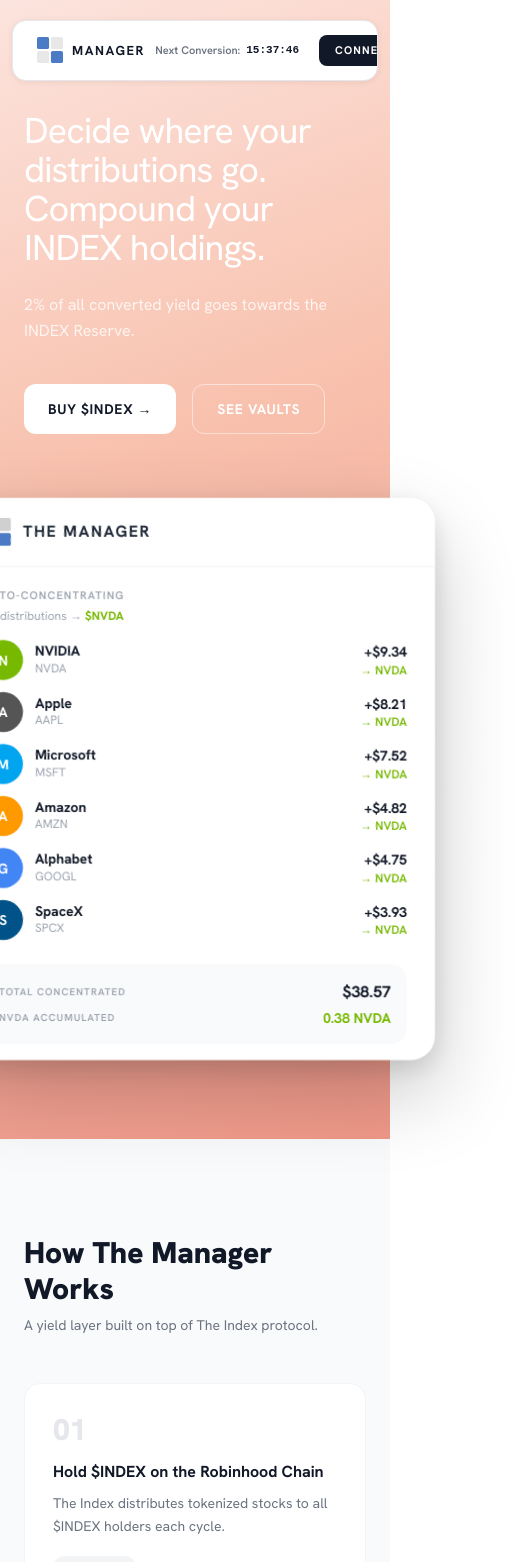
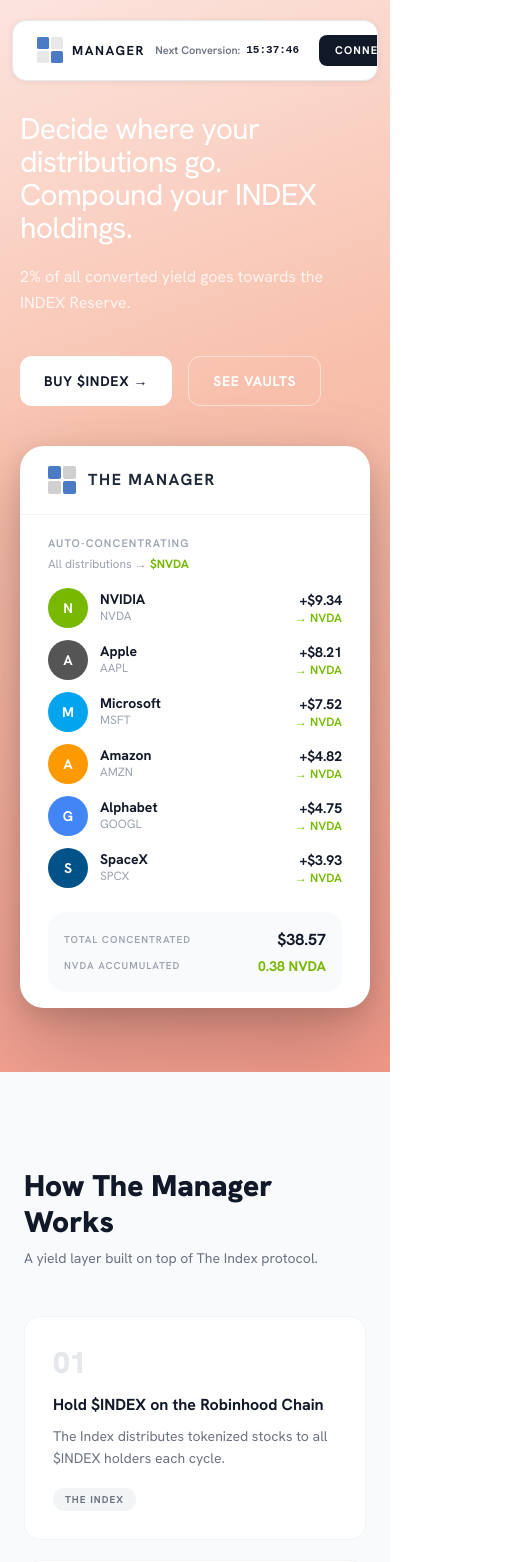
Before and after one commit to pepper-mt4u/the-manager, a React (Vite) app: page / in a window 390 px wide. Shown: the top 1562 px of the page, 514 px wide, since content can reach past the window. Built offline with nearby package versions, Linux system fonts and the light colour scheme.

Commit message:
Full mobile layout fix across all pages

```diff
--- a/src/index.css
+++ b/src/index.css
@@ -30,6 +30,17 @@
   animation-delay: 0.15s;
 }
 
+/* On mobile: no skew, no overflow issues */
+@media (max-width: 1023px) {
+  .card-entrance {
+    animation: none;
+    transform: none;
+  }
+  .card-entrance > * {
+    transform: none;
+  }
+}
+
 @layer utilities {
   .hero-gradient {
     background: linear-gradient(160deg, #fce4de 0%, #f8c0ac 40%, #f4a898 75%, #f09888 100%);
--- a/src/pages/Docs.jsx
+++ b/src/pages/Docs.jsx
@@ -75,7 +75,7 @@
 
 export default function Docs() {
   return (
-    <div className="pt-28 pb-24 px-6">
+    <div className="pt-28 pb-24 px-4 sm:px-6">
       <div className="max-w-3xl mx-auto">
         <div className="mb-12">
           <h1 className="text-4xl font-black text-gray-900 mb-3">Documentation</h1>
--- a/src/pages/Home.jsx
+++ b/src/pages/Home.jsx
@@ -32,7 +32,7 @@
   const totalLabel  = isCompound ? 'TOTAL COMPOUNDED' : 'TOTAL CONCENTRATED'
 
   return (
-    <div className="bg-white rounded-3xl card-shadow overflow-hidden w-[480px]">
+    <div className="bg-white rounded-3xl card-shadow overflow-hidden w-full lg:w-[480px]">
       <div className="px-7 py-5 border-b border-gray-100 flex items-center gap-3">
         <svg width="28" height="28" viewBox="0 0 28 28" fill="none">
           <rect x="0" y="0" width="13" height="13" rx="2" fill="#4A7BC4" />
@@ -154,10 +154,10 @@
   return (
     <>
       {/* Hero */}
-      <section className="hero-gradient min-h-screen pt-28 pb-20 px-6 flex items-center">
-        <div className="max-w-6xl mx-auto w-full flex flex-col lg:flex-row items-center gap-16 lg:gap-12">
+      <section className="hero-gradient min-h-screen pt-28 pb-16 px-5 flex items-center overflow-x-hidden">
+        <div className="max-w-6xl mx-auto w-full flex flex-col lg:flex-row items-center gap-10 lg:gap-12">
           <div className="flex-1 text-white">
-            <h1 className="text-4xl sm:text-5xl lg:text-[56px] font-normal leading-[1.08] tracking-tight mb-6 max-w-xl">
+            <h1 className="text-3xl sm:text-4xl lg:text-[56px] font-normal leading-[1.1] tracking-tight mb-5 max-w-xl">
               Decide where your distributions go.<br />Compound your INDEX holdings.
             </h1>
             <p className="text-white/80 text-base sm:text-lg mb-10 max-w-md leading-relaxed">
@@ -181,7 +181,7 @@
             </div>
           </div>
 
-          <div className="flex-shrink-0 card-entrance">
+          <div className="w-full lg:flex-shrink-0 lg:w-auto card-entrance">
             <HeroCard />
           </div>
         </div>
--- a/src/pages/IndexReserve.jsx
+++ b/src/pages/IndexReserve.jsx
@@ -2,7 +2,7 @@
 
 export default function IndexReserve() {
   return (
-    <div className="pt-28 pb-24 px-6">
+    <div className="pt-28 pb-24 px-4 sm:px-6">
       <div className="max-w-5xl mx-auto">
 
         <div className="mb-8">
--- a/src/pages/Portfolio.jsx
+++ b/src/pages/Portfolio.jsx
@@ -53,7 +53,7 @@
             <div className="px-6 py-4 border-b border-gray-100">
               <h3 className="font-bold text-gray-900">Your Positions</h3>
             </div>
-            <table className="w-full text-sm">
+            <div className="overflow-x-auto"><table className="w-full text-sm">
               <thead>
                 <tr className="text-[10px] font-semibold tracking-widest text-gray-400 uppercase border-b border-gray-100">
                   <th className="text-left px-6 py-3">Vault</th>
@@ -76,14 +76,14 @@
                   </tr>
                 ))}
               </tbody>
-            </table>
+            </table></div>
           </div>
 
           <div className="bg-white border border-gray-100 rounded-2xl overflow-hidden">
             <div className="px-6 py-4 border-b border-gray-100">
               <h3 className="font-bold text-gray-900">Compounding History</h3>
             </div>
-            <table className="w-full text-sm">
+            <div className="overflow-x-auto"><table className="w-full text-sm">
               <thead>
                 <tr className="text-[10px] font-semibold tracking-widest text-gray-400 uppercase border-b border-gray-100">
                   <th className="text-left px-6 py-3">Date</th>
@@ -104,7 +104,7 @@
                   </tr>
                 ))}
               </tbody>
-            </table>
+            </table></div>
           </div>
         </div>
       </div>
@@ -114,7 +114,7 @@
 
 export default function Portfolio() {
   return (
-    <div className="pt-28 pb-24 px-6">
+    <div className="pt-28 pb-24 px-4 sm:px-6">
       <div className="max-w-5xl mx-auto">
         <div className="mb-10">
           <h1 className="text-4xl font-black text-gray-900 mb-3">Portfolio</h1>
--- a/src/pages/Vaults.jsx
+++ b/src/pages/Vaults.jsx
@@ -203,7 +203,7 @@
 
 export default function Vaults() {
   return (
-    <div className="pt-28 pb-24 px-6">
+    <div className="pt-28 pb-24 px-4 sm:px-6">
       <div className="max-w-5xl mx-auto">
 
         <div className="mb-8">
@@ -232,7 +232,7 @@
           ))}
         </div>
 
-        <div className="grid sm:grid-cols-2 lg:grid-cols-3 gap-4">
+        <div className="grid grid-cols-1 sm:grid-cols-2 lg:grid-cols-3 gap-4">
           {vaults.map((v) => (
             <div key={v.ticker} className={`border-2 rounded-2xl p-6 hover:shadow-md transition-shadow ${v.accent} bg-white`}>
               <div className="flex items-center justify-between mb-4">
```
